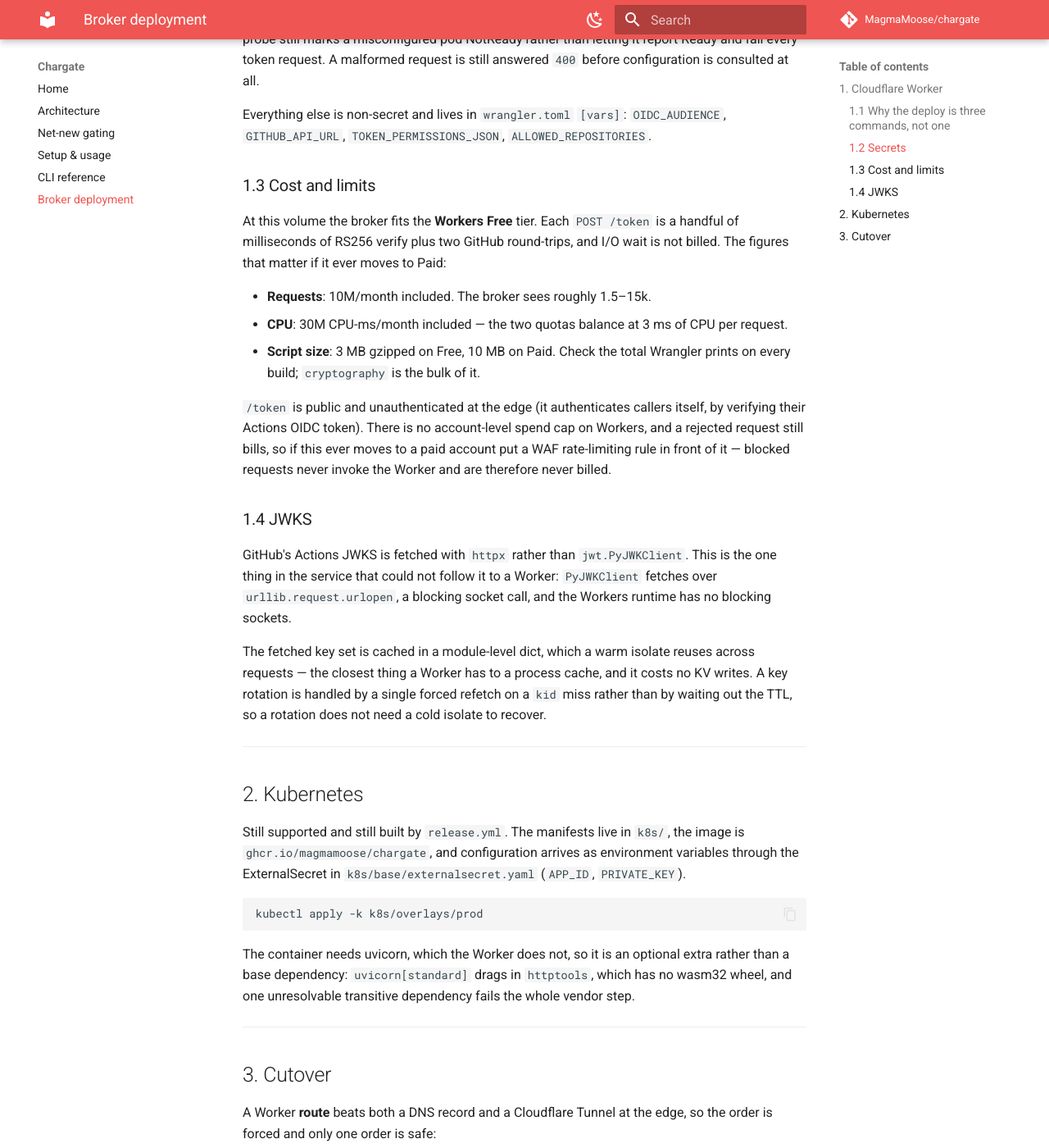
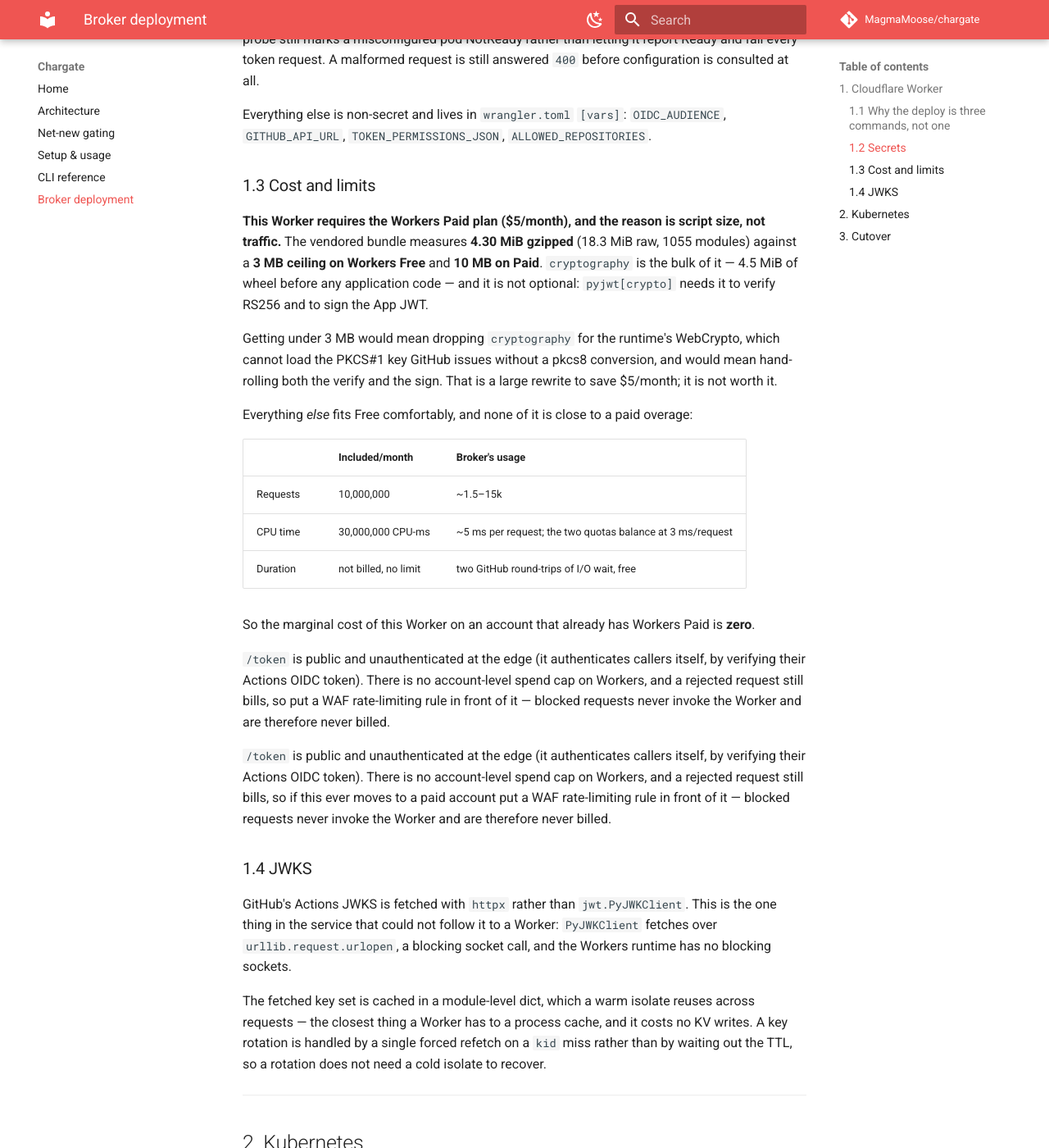
Before and after one commit to MagmaMoose/chargate, an MkDocs documentation site: the page built from docs/broker-deployment.md, in a window 1280 px wide and 1400 px high, scrolled down 2214 px. Shown: the whole window at 82% size. Built offline with MkDocs 1.6.1 and Material for MkDocs 9.7.7, drawn with Linux system fonts in a browser that asks for light colours; comment, search, counter and statistics services are not loaded; some of the changed text lies outside the part shown.

Commit message:
docs(broker): correct the plan requirement — 4.30 MiB needs Workers Paid
CI's vendor + dry-run build measured the real bundle at 4406 KiB gzipped (18.3
MiB raw, 1055 modules). The Workers Free script ceiling is 3 MB, so the claim that
this fits Free was wrong; Paid's 10 MB ceiling is what accommodates it.

cryptography is 4.5 MiB of wheel on its own and is not removable — pyjwt[crypto]
needs it both to verify the caller's RS256 OIDC token and to sign the App JWT.
Dropping it for the runtime's WebCrypto means a pkcs8 conversion of the PKCS#1 key
GitHub issues plus hand-rolling verify and sign, which is a large rewrite to avoid
$5/month.

Traffic was never the constraint and still is not: ~1.5-15k requests against
10M included, ~5 ms CPU against a quota that balances at 3 ms/request. On an
account that already carries Workers Paid the marginal cost of this Worker is zero.

```diff
--- a/docs/broker-deployment.md
+++ b/docs/broker-deployment.md
@@ -13,7 +13,7 @@ Consumers are unaffected by which one is live: same hostname, same `POST /token`
 | Entry | `broker/entry.py` → `Default.fetch` | `uvicorn app.main:app` |
 | Config | `wrangler.toml` `[vars]` + `wrangler secret put` | ExternalSecret → Secret → `envFrom` |
 | TLS | Terminated by Cloudflare | Ingress + cert-manager |
-| Cost at this volume | Free tier | A cluster |
+| Cost at this volume | Workers Paid — see §1.3 | A cluster |
 
 ---
 
@@ -88,14 +88,30 @@ Everything else is non-secret and lives in `wrangler.toml` `[vars]`: `OIDC_AUDIE
 
 ### 1.3 Cost and limits
 
-At this volume the broker fits the **Workers Free** tier. Each `POST /token` is a handful of
-milliseconds of RS256 verify plus two GitHub round-trips, and I/O wait is not billed. The
-figures that matter if it ever moves to Paid:
+**This Worker requires the Workers Paid plan ($5/month), and the reason is script size, not
+traffic.** The vendored bundle measures **4.30 MiB gzipped** (18.3 MiB raw, 1055 modules)
+against a **3 MB ceiling on Workers Free** and **10 MB on Paid**. `cryptography` is the bulk of
+it — 4.5 MiB of wheel before any application code — and it is not optional: `pyjwt[crypto]`
+needs it to verify RS256 and to sign the App JWT.
 
-- **Requests**: 10M/month included. The broker sees roughly 1.5–15k.
-- **CPU**: 30M CPU-ms/month included — the two quotas balance at 3 ms of CPU per request.
-- **Script size**: 3 MB gzipped on Free, 10 MB on Paid. Check the total Wrangler prints on every
-  build; `cryptography` is the bulk of it.
+Getting under 3 MB would mean dropping `cryptography` for the runtime's WebCrypto, which cannot
+load the PKCS#1 key GitHub issues without a pkcs8 conversion, and would mean hand-rolling both
+the verify and the sign. That is a large rewrite to save $5/month; it is not worth it.
+
+Everything *else* fits Free comfortably, and none of it is close to a paid overage:
+
+| | Included/month | Broker's usage |
+|---|---|---|
+| Requests | 10,000,000 | ~1.5–15k |
+| CPU time | 30,000,000 CPU-ms | ~5 ms per request; the two quotas balance at 3 ms/request |
+| Duration | not billed, no limit | two GitHub round-trips of I/O wait, free |
+
+So the marginal cost of this Worker on an account that already has Workers Paid is **zero**.
+
+`/token` is public and unauthenticated at the edge (it authenticates callers itself, by
+verifying their Actions OIDC token). There is no account-level spend cap on Workers, and a
+rejected request still bills, so put a WAF rate-limiting rule in front of it — blocked requests
+never invoke the Worker and are therefore never billed.
 
 `/token` is public and unauthenticated at the edge (it authenticates callers itself, by
 verifying their Actions OIDC token). There is no account-level spend cap on Workers, and a
```
